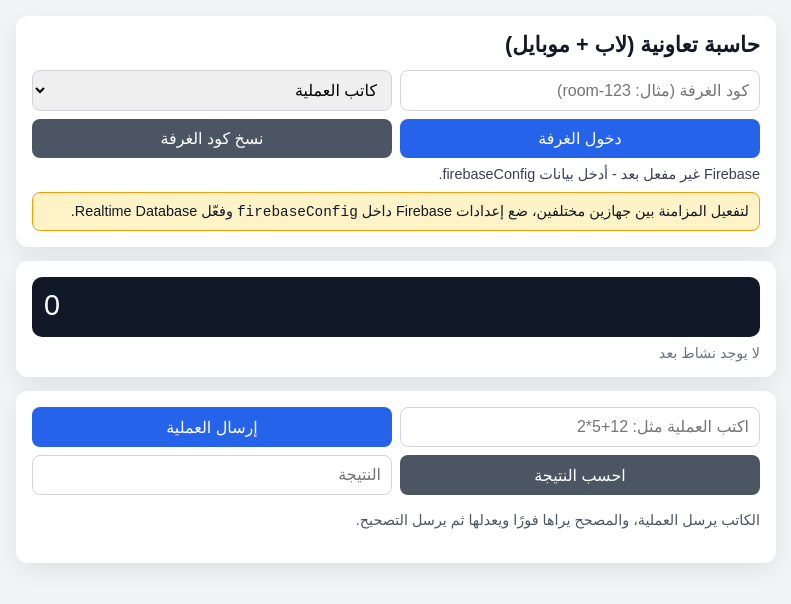
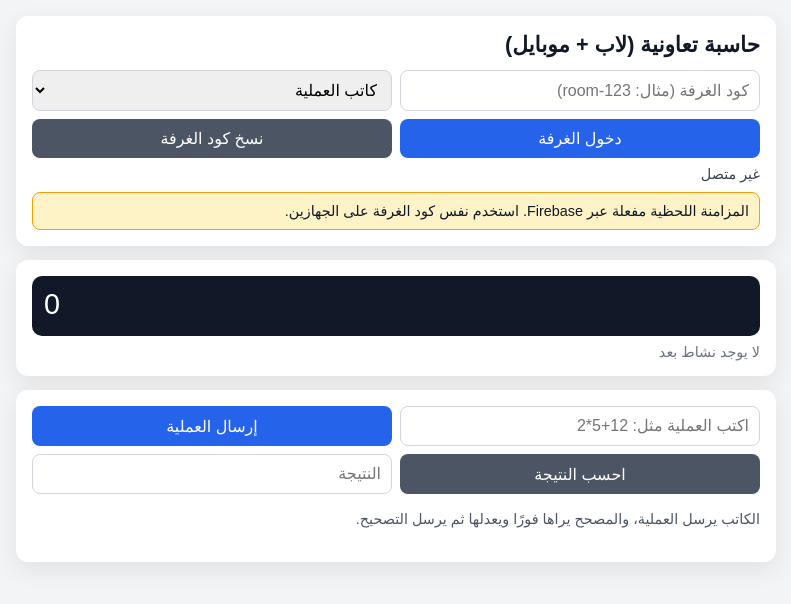
Before and after one commit to mo2034/calculator-simple-site, a plain HTML site: page index.html in a window 1280 px wide. Shown: the whole page, without its empty margins (244-1035 px from the left). Drawn offline with Linux system fonts and the light colour scheme.

Commit message:
Configure Firebase for realtime room sync
Made-with: Cursor

```diff
--- a/index.html
+++ b/index.html
@@ -39,7 +39,7 @@
         <button id="copyBtn" class="secondary">نسخ كود الغرفة</button>
       </div>
       <div id="status" class="status">غير متصل</div>
-      <div class="warn">لتفعيل المزامنة بين جهازين مختلفين، ضع إعدادات Firebase داخل <code>firebaseConfig</code> وفعّل Realtime Database.</div>
+      <div class="warn">المزامنة اللحظية مفعلة عبر Firebase. استخدم نفس كود الغرفة على الجهازين.</div>
     </div>
 
     <div class="card">
@@ -65,13 +65,13 @@
     import { getDatabase, ref, onValue, set, update, serverTimestamp } from "https://www.gstatic.com/firebasejs/10.12.5/firebase-database.js";
 
     const firebaseConfig = {
-      apiKey: "REPLACE_ME",
-      authDomain: "REPLACE_ME",
-      databaseURL: "REPLACE_ME",
-      projectId: "REPLACE_ME",
-      storageBucket: "REPLACE_ME",
-      messagingSenderId: "REPLACE_ME",
-      appId: "REPLACE_ME"
+      apiKey: "AIzaSyBU6TCL7rdc4OQaSkGl1Gbn9tVcLMxc_rM",
+      authDomain: "calculator-collab.firebaseapp.com",
+      databaseURL: "https://calculator-collab-default-rtdb.europe-west1.firebasedatabase.app",
+      projectId: "calculator-collab",
+      storageBucket: "calculator-collab.firebasestorage.app",
+      messagingSenderId: "214404841924",
+      appId: "1:214404841924:web:f364f044e5db18eca32491"
     };
 
     const roomIdEl = document.getElementById("roomId");
```
